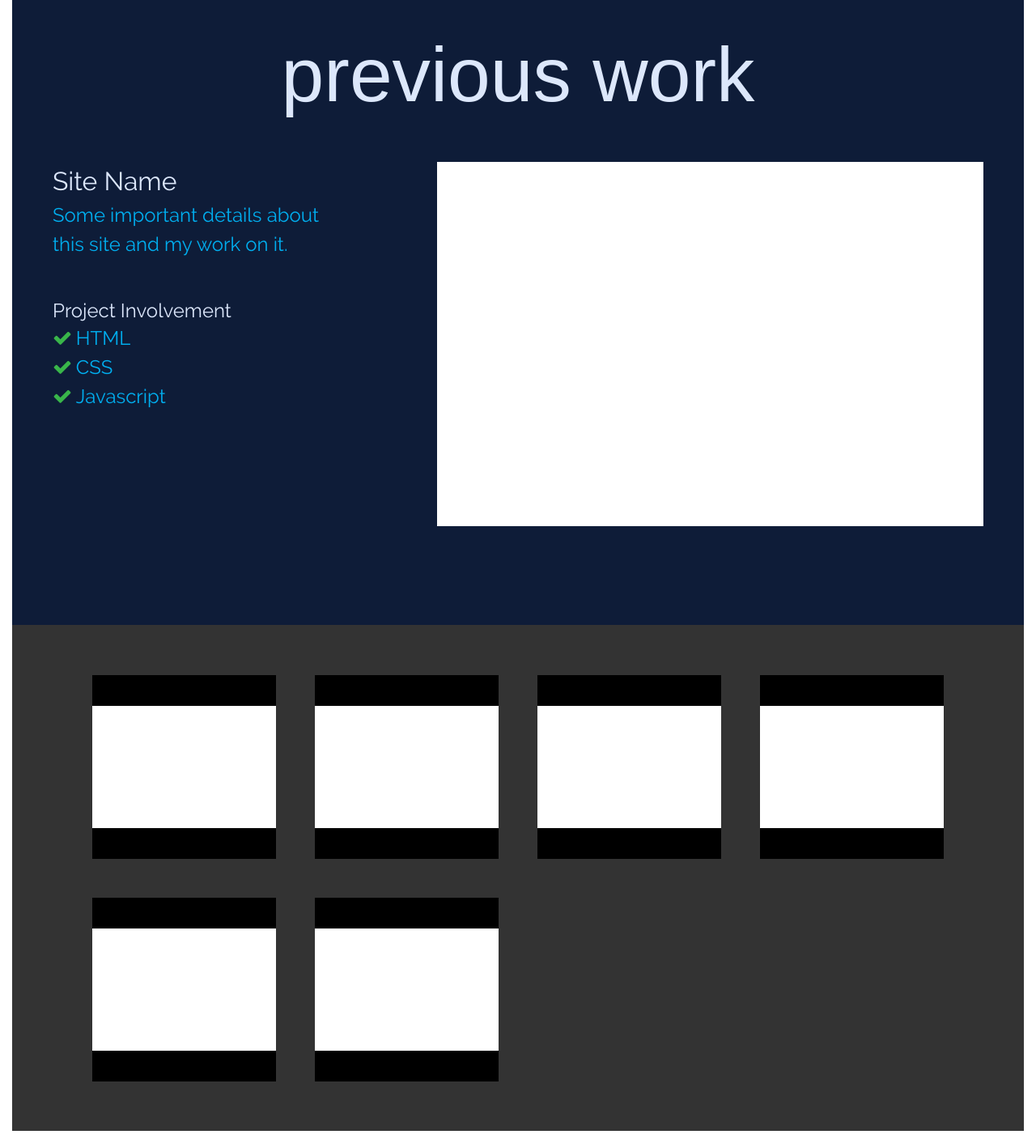
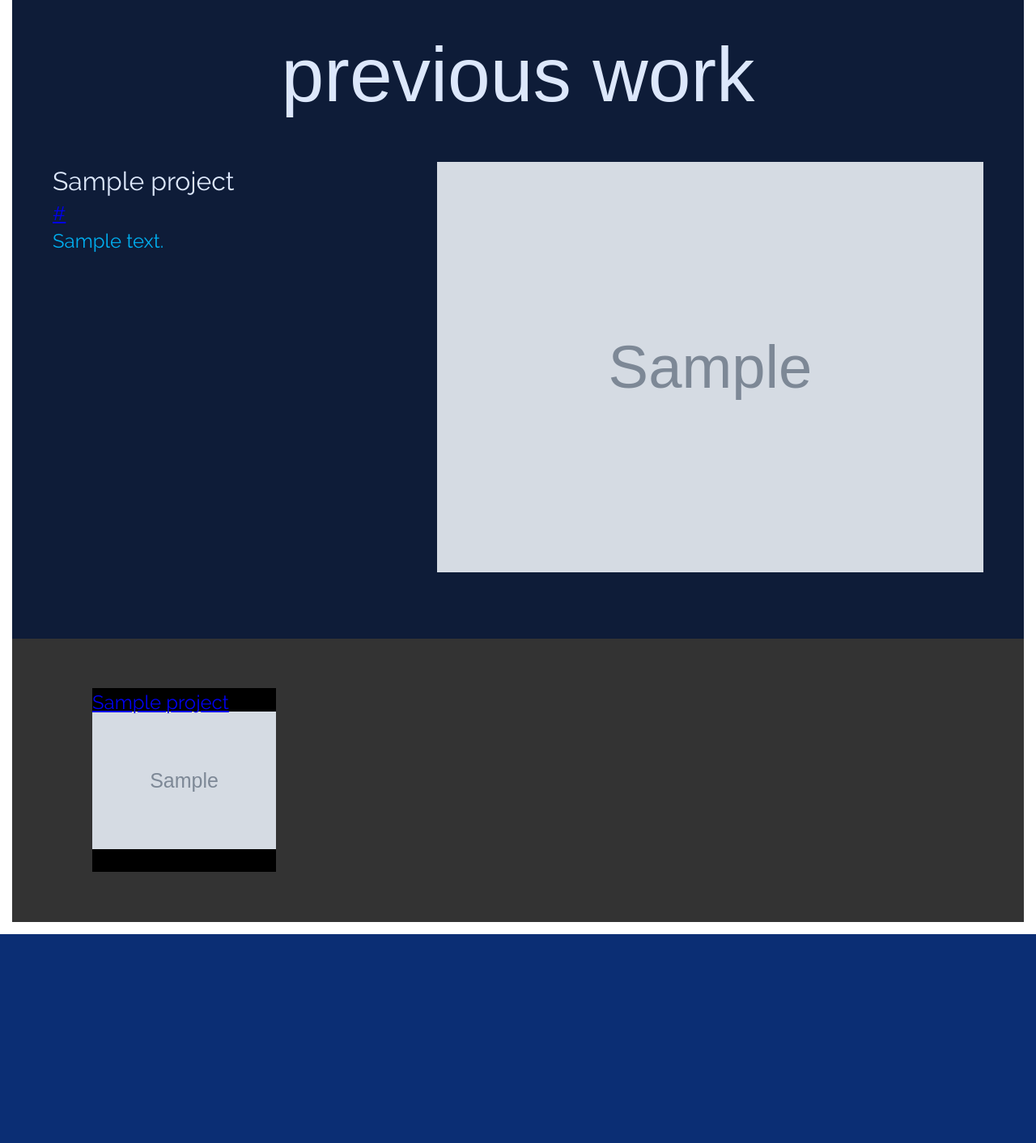
Before and after one commit to engineerclark/mclarkpw, a Django app: page /web/ in a window 1280 px wide. Shown: the part 1386-2798 px from the top of the page at 81% size. After the commit the page ends 2540 px from the top, so only its background shows below. Run offline with Django 3.2, Linux system fonts and the light colour scheme; tables that the repository leaves empty hold one stand-in row (values such as "Sample post"); grey boxes marked "Sample" are stand-in pictures; some web fonts are replaced.

Commit message:
Added dynamic project generation in recent work template

```diff
--- a/mclarkpw/templates/webdev/recentwork.html
+++ b/mclarkpw/templates/webdev/recentwork.html
@@ -1,42 +1,34 @@
 <div id="recent-work" class="recent-work section">
     <h1>previous work</h1>
+    {% with project=projects.0 %}
     <div class="info column gr-small">
     	<div class="subsection">
-	    	<h2>Site Name</h2>
-	    	<p>
-	    		Some important details about this site and my work on it.
-	    	</p>
-	    </div>
-	    <div class="subsection">
-	    	<h3>Project Involvement</h3>
-	    	<ul class="involvement">
-	    		<li>HTML</li>
-	    		<li>CSS</li>
-	    		<li>Javascript</li>
-	    	</ul>
+	    	<h2>{{ project.name }}</h2>
+	    	<h3 class="project-url">
+	    	{% if project.url %}
+	    	<a href={{ project.url }} target="_blank">{{ project.url }}</a>
+	    	{% else %}
+	    	Not currently active
+	    	{% endif %}
+	    	</h3>
+	    	<div class="markdown">
+    		  {{ project.render_description|safe }}
+    		</div>
 	    </div>
     </div>
     <div class="screenshot column gr-large">
-    	<img src="/static/images/test-rect.jpg" alt="" />
+    	<img src="{{ project.screenshot_set.all.0.image.url }}" alt="" />
     </div>
+    {% endwith %}
     <div class="thumbnails">
+    	{% for project in projects %}
     	<div class="thumbnail">
-    		<a href="#" style="background-image: url('/static/images/test-rect.jpg');"></a>
+    		<a href="#" style="background-image: url('{{ project.screenshot_set.all.0.image.url }}');">
+    			<div class="label">
+    				{{ project.name }}
+    			</div>
+    		</a>
     	</div>
-    	<div class="thumbnail">
-            <a href="#" style="background-image: url('/static/images/test-rect.jpg');"></a>
-        </div>
-        <div class="thumbnail">
-            <a href="#" style="background-image: url('/static/images/test-rect.jpg');"></a>
-        </div>
-        <div class="thumbnail">
-            <a href="#" style="background-image: url('/static/images/test-rect.jpg');"></a>
-        </div>
-        <div class="thumbnail">
-            <a href="#" style="background-image: url('/static/images/test-rect.jpg');"></a>
-        </div>
-        <div class="thumbnail">
-            <a href="#" style="background-image: url('/static/images/test-rect.jpg');"></a>
-        </div>
+    	{% endfor %}
     </div>
 </div>
```
